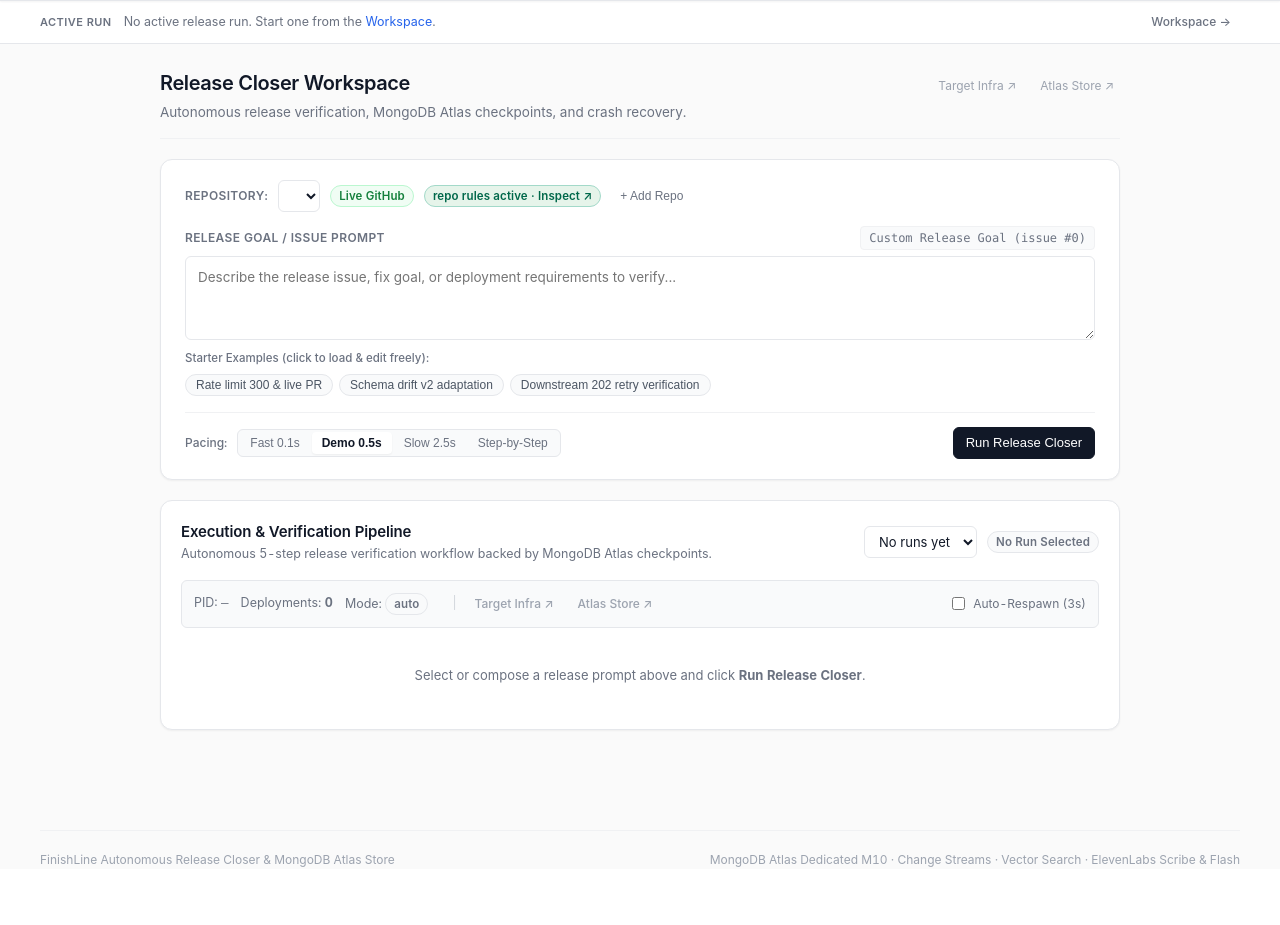
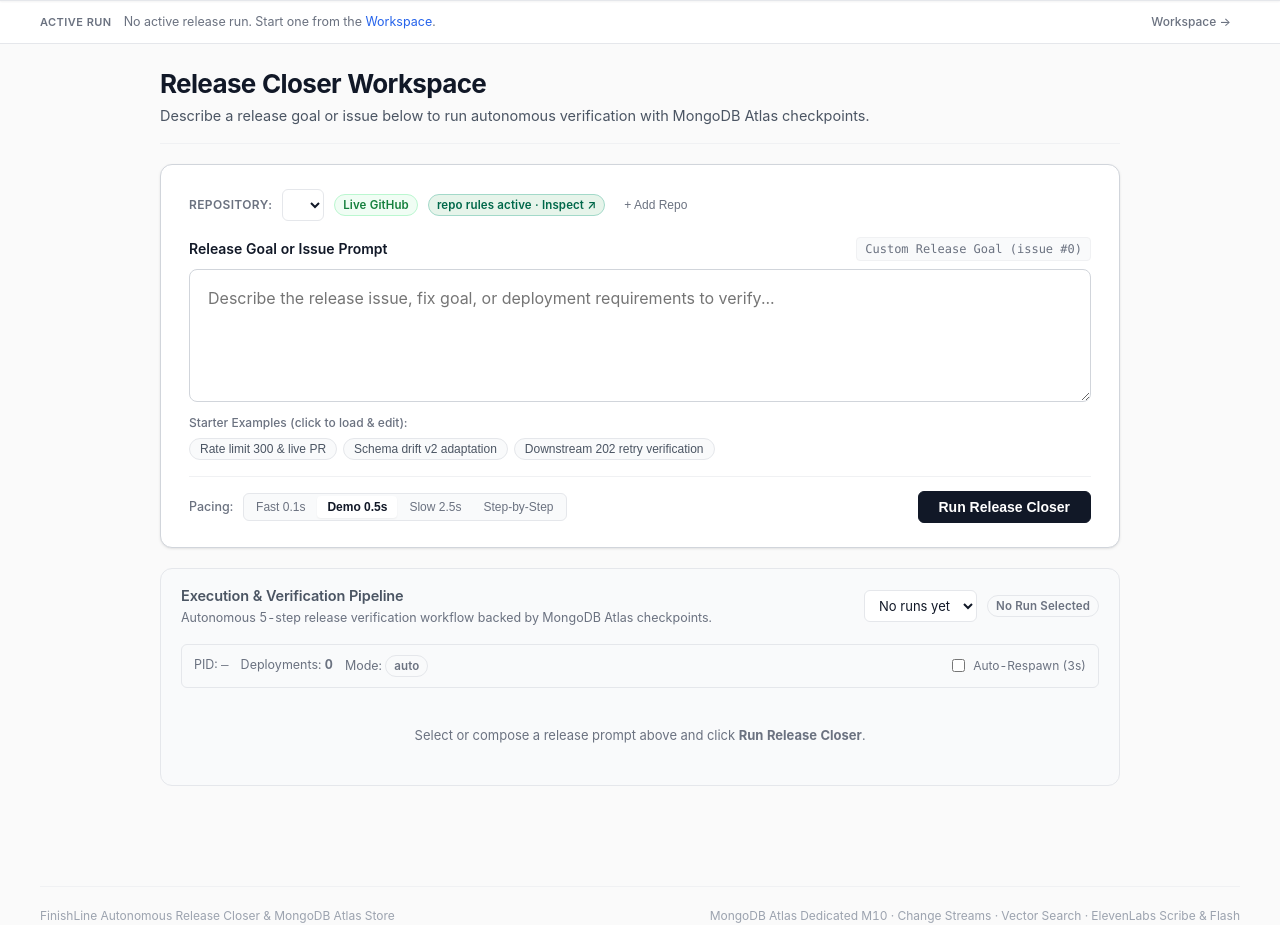
Before and after one commit to hussainweb/mongodb-hackathon, a Python web app: template src/mongodb_hackathon/templates/index.html in a window 1280 px wide. Shown: the part 56-981 px from the top of the page. Before the commit the page ends 923 px from the top, so only its background shows below. Run offline with Jinja, Linux system fonts and the light colour scheme; the template is opened without the code that fills it, so the values that code supplies are empty.

Commit message:
feat(ui): elevate homepage prompt composer and demote pipeline card

```diff
--- a/src/mongodb_hackathon/static/styles.css
+++ b/src/mongodb_hackathon/static/styles.css
@@ -588,16 +588,17 @@ select:focus, input[type="text"]:focus, input[type="number"]:focus, textarea:foc
 
 .page-title {
   margin: 0;
-  font-size: 20px;
-  font-weight: 600;
-  letter-spacing: -0.02em;
+  font-size: 26px;
+  font-weight: 700;
+  letter-spacing: -0.025em;
+  line-height: 1.2;
   color: var(--text);
 }
 
 .page-subtitle {
-  color: var(--muted);
-  font-size: 13.5px;
-  margin-top: 4px;
+  color: var(--text-secondary);
+  font-size: 14.5px;
+  margin-top: 6px;
 }
 
 /* Launch Toolbar & Workspace Compatibility */
@@ -848,7 +849,28 @@ select:focus, input[type="text"]:focus, input[type="number"]:focus, textarea:foc
 }
 
 .composer-card {
-  padding: 20px 24px;
+  padding: 24px 28px;
+  border: 1px solid var(--border-strong);
+  border-radius: var(--radius-lg);
+  box-shadow: var(--shadow);
+}
+
+.timeline-card {
+  background: var(--surface-subtle);
+  border: 1px solid var(--border);
+  box-shadow: none;
+  padding: 16px 20px;
+}
+
+.timeline-card .section-head h2 {
+  font-size: 14.5px;
+  font-weight: 600;
+  color: var(--text-secondary);
+}
+
+.timeline-card .section-head-desc {
+  font-size: 12.5px;
+  color: var(--muted);
 }
 
 .repo-bar {
@@ -895,19 +917,22 @@ select:focus, input[type="text"]:focus, input[type="number"]:focus, textarea:foc
 #prompt-input {
   width: 100%;
   height: auto;
-  min-height: 84px;
-  padding: 10px 12px;
-  font-size: 13.5px;
-  line-height: 1.5;
+  min-height: 120px;
+  padding: 16px 18px;
+  font-size: 16px;
+  line-height: 1.55;
   resize: vertical;
   background: var(--surface);
-  border: 1px solid var(--border);
-  border-radius: var(--radius-sm);
+  border: 1.5px solid var(--border-strong);
+  border-radius: var(--radius);
+  color: var(--text);
+  transition: border-color 0.15s ease, box-shadow 0.15s ease;
 }
 
 #prompt-input:focus {
+  outline: none;
   border-color: var(--accent);
-  box-shadow: 0 0 0 2px rgba(37, 99, 235, 0.1);
+  box-shadow: 0 0 0 3px rgba(37, 99, 235, 0.14);
 }
 
 .chips-row {
--- a/src/mongodb_hackathon/templates/index.html
+++ b/src/mongodb_hackathon/templates/index.html
@@ -7,11 +7,7 @@
   <div class="page-header" style="margin-bottom: 0; padding-bottom: 16px;">
     <div>
       <h1 class="page-title">Release Closer Workspace</h1>
-      <div class="page-subtitle">Autonomous release verification, MongoDB Atlas checkpoints, and crash recovery.</div>
-    </div>
-    <div style="display: flex; gap: 12px; align-items: center;">
-      <a href="/infra" class="nav-ext" target="_blank" title="Inspect target microservice &amp; chaos injection">Target Infra ↗</a>
-      <a href="/store" class="nav-ext" target="_blank" title="Inspect Atlas Vector Search experience &amp; events">Atlas Store ↗</a>
+      <div class="page-subtitle">Describe a release goal or issue below to run autonomous verification with MongoDB Atlas checkpoints.</div>
     </div>
   </div>
 
@@ -54,7 +50,7 @@
           <input type="checkbox" id="add-repo-create-sandbox" /> Ensure GitHub sandbox repo via API
         </label>
         <div style="display: flex; gap: 6px; align-items: center;">
-          <span id="add-repo-status" class="mono" style="font-size: 11.5px; color: var(--muted);"></span>
+          <span id="add-repo-status" class="mono" style="font-size: 12px; color: var(--muted);"></span>
           <button type="button" class="btn btn-sm btn-ghost" onclick="toggleAddRepo(false)">Cancel</button>
           <button type="button" class="btn btn-sm btn-primary" onclick="submitAddRepo()">Save Repo</button>
         </div>
@@ -62,17 +58,17 @@
     </div>
 
     <!-- Free-Form Prompt Textarea -->
-    <div class="prompt-wrap" style="margin-top: 14px;">
-      <div style="display: flex; justify-content: space-between; align-items: center; margin-bottom: 6px;">
-        <label for="prompt-input" style="font-size: 12px; font-weight: 600; text-transform: uppercase; letter-spacing: 0.03em; color: var(--muted);">Release Goal / Issue Prompt</label>
+    <div class="prompt-wrap" style="margin-top: 16px;">
+      <div style="display: flex; justify-content: space-between; align-items: center; margin-bottom: 8px; gap: 8px; flex-wrap: wrap;">
+        <label for="prompt-input" style="font-size: 14px; font-weight: 600; color: var(--text);">Release Goal or Issue Prompt</label>
         <span id="prompt-indicator" class="prompt-indicator">Custom Release Goal (issue #0)</span>
       </div>
-      <textarea id="prompt-input" rows="3" placeholder="Describe the release issue, fix goal, or deployment requirements to verify..." oninput="onPromptInput()"></textarea>
+      <textarea id="prompt-input" rows="4" placeholder="Describe the release issue, fix goal, or deployment requirements to verify..." oninput="onPromptInput()"></textarea>
     </div>
 
     <!-- Editable Starter Example Chips -->
-    <div style="margin-top: 10px;">
-      <div style="font-size: 11.5px; color: var(--muted); margin-bottom: 6px; font-weight: 500;">Starter Examples (click to load &amp; edit freely):</div>
+    <div style="margin-top: 12px;">
+      <div style="font-size: 12px; color: var(--muted); margin-bottom: 6px; font-weight: 500;">Starter Examples (click to load &amp; edit):</div>
       <div id="example-chips" class="chips-row">
         <!-- Rendered by JavaScript based on selected repo & issues -->
       </div>
@@ -81,7 +77,7 @@
     <!-- Pacing Segmented Control & Run Button -->
     <div class="pacing-bar">
       <div style="display: flex; align-items: center; gap: 10px; flex-wrap: wrap;">
-        <span style="font-size: 12px; font-weight: 500; color: var(--muted);">Pacing:</span>
+        <span style="font-size: 12.5px; font-weight: 500; color: var(--muted);">Pacing:</span>
         <div class="segmented" id="pacing-control" role="radiogroup" aria-label="Execution Pacing">
           <button type="button" data-pacing="fast" onclick="setPacing('fast')">Fast 0.1s</button>
           <button type="button" class="active" data-pacing="demo" onclick="setPacing('demo')">Demo 0.5s</button>
@@ -89,7 +85,7 @@
           <button type="button" data-pacing="step" onclick="setPacing('step')">Step-by-Step</button>
         </div>
       </div>
-      <button id="btn-run-closer" class="btn btn-primary" onclick="startRun()">Run Release Closer</button>
+      <button id="btn-run-closer" class="btn btn-primary" style="padding: 10px 20px; font-size: 14px; font-weight: 600;" onclick="startRun()">Run Release Closer</button>
     </div>
   </section>
 
@@ -121,9 +117,6 @@
         <span>Deployments: <strong id="kpi-deps">0</strong></span>
         <span>Mode: <span id="run-mode-badge" class="badge badge-neutral">auto</span></span>
         <span id="run-pr-link"></span>
-        <span style="color: var(--border-strong);">|</span>
-        <a href="/infra" target="_blank" class="nav-ext" style="font-weight: 500;">Target Infra ↗</a>
-        <a href="/store" target="_blank" class="nav-ext" style="font-weight: 500;">Atlas Store ↗</a>
       </div>
       <div class="action-group">
         <button id="btn-kill" class="btn btn-danger btn-sm hidden" onclick="killWorker()">SIGKILL Worker</button>
@@ -157,20 +150,20 @@
         </div>
         <div style="display: grid; grid-template-columns: 1fr 1fr; gap: 10px;">
           <div>
-            <label for="plan-patch-filename" style="font-size: 11.5px; color: var(--muted); display: block; margin-bottom: 2px;">Patch Filename</label>
+            <label for="plan-patch-filename" style="font-size: 12px; color: var(--muted); display: block; margin-bottom: 2px;">Patch Filename</label>
             <input type="text" id="plan-patch-filename" style="width: 100%; font-family: var(--font-mono); font-size: 12px;" />
           </div>
           <div>
-            <label for="plan-rate-limit" style="font-size: 11.5px; color: var(--muted); display: block; margin-bottom: 2px;">Rate Limit (RPS)</label>
+            <label for="plan-rate-limit" style="font-size: 12px; color: var(--muted); display: block; margin-bottom: 2px;">Rate Limit (RPS)</label>
             <input type="number" id="plan-rate-limit" style="width: 100%; font-size: 12px;" min="1" max="10000" />
           </div>
         </div>
         <div>
-          <label for="plan-pr-title" style="font-size: 11.5px; color: var(--muted); display: block; margin-bottom: 2px;">PR Title</label>
+          <label for="plan-pr-title" style="font-size: 12px; color: var(--muted); display: block; margin-bottom: 2px;">PR Title</label>
           <input type="text" id="plan-pr-title" style="width: 100%; font-size: 12px;" />
         </div>
         <div>
-          <label for="plan-patch-content" style="font-size: 11.5px; color: var(--muted); display: block; margin-bottom: 2px;">Patch Content</label>
+          <label for="plan-patch-content" style="font-size: 12px; color: var(--muted); display: block; margin-bottom: 2px;">Patch Content</label>
           <textarea id="plan-patch-content" rows="4" style="width: 100%; font-family: var(--font-mono); font-size: 12px; line-height: 1.4; resize: vertical;"></textarea>
         </div>
         <div style="display: flex; justify-content: space-between; align-items: center; gap: 10px; flex-wrap: wrap;">
@@ -180,7 +173,7 @@
             <button type="button" id="btn-replan" class="btn btn-sm" onclick="replanStep1()">Re-plan Step 1</button>
           </div>
         </div>
-        <div id="plan-action-status" class="mono" style="font-size: 11.5px; color: var(--muted); min-height: 16px;"></div>
+        <div id="plan-action-status" class="mono" style="font-size: 12px; color: var(--muted); min-height: 16px;"></div>
       </div>
     </div>
 
```
